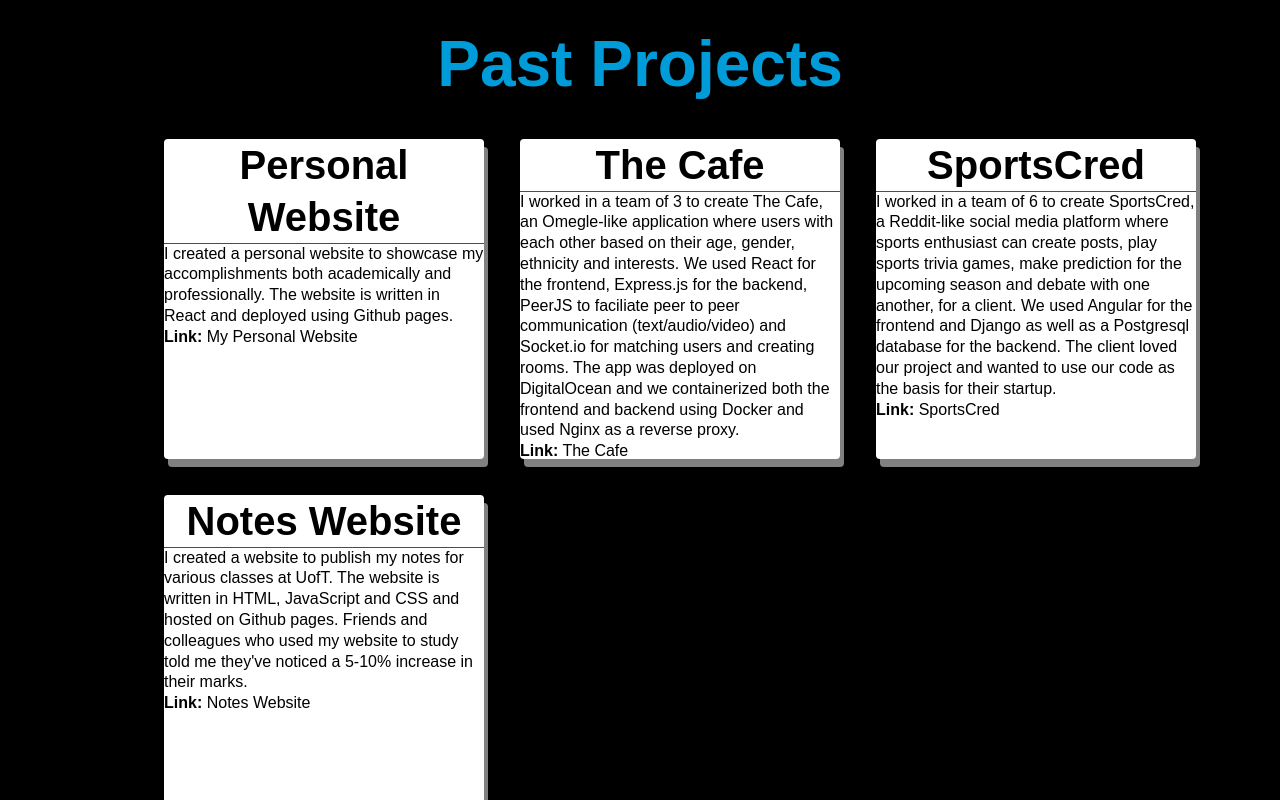
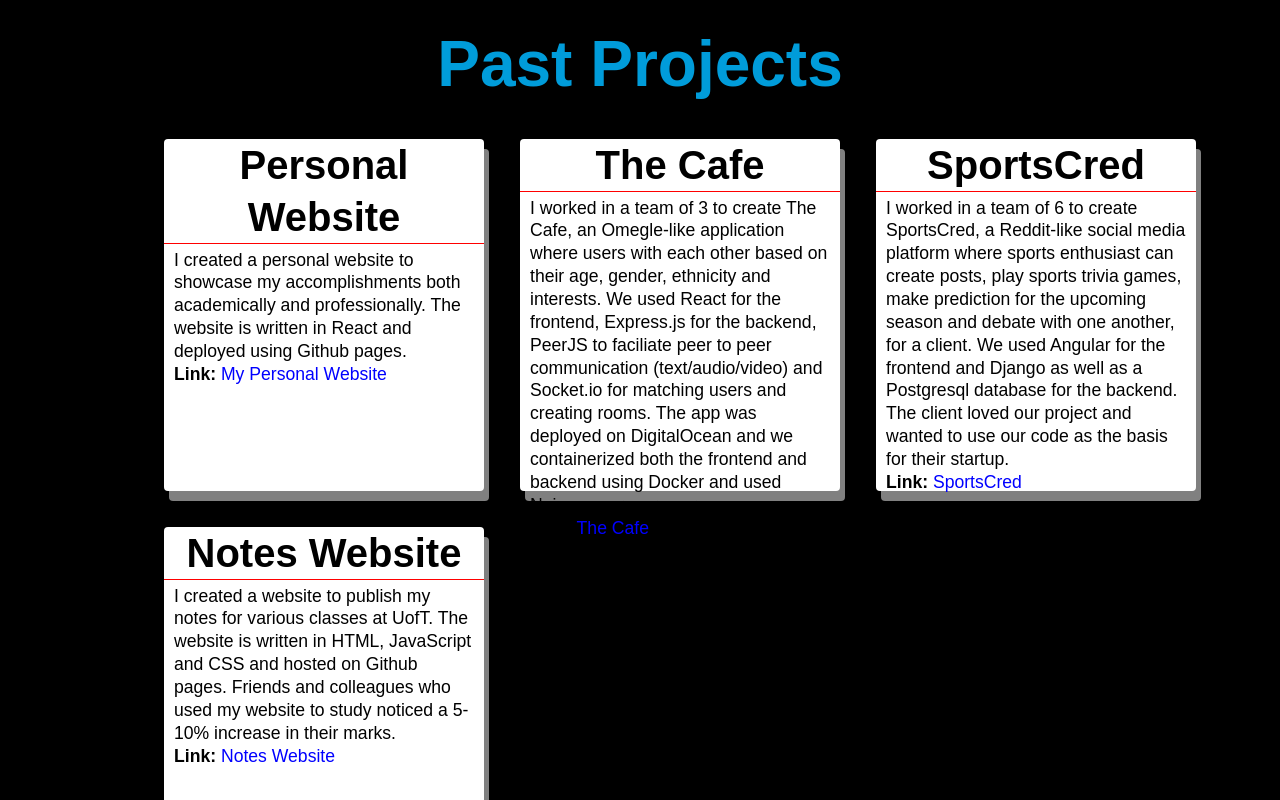
Before and after one commit to ricklan/website, a React (Create React App) app: page / in a window 1280 px wide. Shown: the part 1280-2080 px from the top of the page. Built offline with nearby package versions, Linux system fonts and the light colour scheme.

Commit message:
Finished project section

```diff
--- a/src/Components/Home/home.css
+++ b/src/Components/Home/home.css
@@ -1,5 +1,4 @@
 #title{
-    background-color: white;
     color: #009cda;
     font-weight: bold;
     display: flex;
--- a/src/Components/Past_Projects/projects.css
+++ b/src/Components/Past_Projects/projects.css
@@ -15,20 +15,19 @@
 .project{
     background-color: white;
     color: black;
-    width: 70%;
+    width: 80%;
     box-sizing: border-box;
-    box-shadow: 0 2px 5px rgb(0 0 0 / 30%);
-    margin-left: 25px;
+    margin-left: 5px;
     margin-bottom: 15px;
     border-radius: 4px;
-    height: 20rem;
+    height:22rem;
     line-height: 1.3;
     display: block;
-    box-shadow: 4px 8px grey;
+    box-shadow: 5px 10px grey;
 }
 
 .project:hover{
-    background-color: yellow;
+    box-shadow: none;
 }
 
 .project_title{
@@ -38,17 +37,22 @@
     border-bottom: 1px solid red;
 }
 
+.project_desc{
+    font-size: 0.9rem;
+    margin: 5px 10px 0 10px;
+}
+
 @media only screen and (min-width: 540px){
     #cards{
-        flex-direction: row;
-        justify-content: flex-start;
+        flex-direction: column;
+        justify-content: center;
     }
     .project{
-        width: 40%;
+        width: 70%;
     }
 
     .project_title{
-        font-size: 1.5rem;
+        font-size: 2.5rem;
     }
 }
 
@@ -60,11 +64,16 @@
     .project{
         width: 40%;
         position: relative;
-        left: 2.5%;
+        left: 5%;
+        margin-left: 30px;
     }
 
     .project_title{
         font-size: 2rem;
+    }
+
+    .project_desc{
+        font-size: 1.0rem;
     }
 }
 
@@ -81,6 +90,10 @@
 
     .project_title{
         font-size: 2.5rem;
+    }
+
+    .project_desc{
+        font-size: 1.1rem;
     }
 }
 
--- a/src/Components/Past_Projects/projects.jsx
+++ b/src/Components/Past_Projects/projects.jsx
@@ -13,7 +13,7 @@
             <div id="cards">
                 <div className="project">
                     <div className="project_title">Personal Website</div>
-                    <div className="proejct_desc">
+                    <div className="project_desc">
                         I created a personal website to showcase my accomplishments both academically and professionally.
                         The website is written in React and deployed using Github pages.
                         <br></br>
@@ -23,7 +23,7 @@
 
                 <div className="project">
                     <div className="project_title">The Cafe</div>
-                    <div className="proejct_desc">
+                    <div className="project_desc">
                         I worked in a team of 3 to create The Cafe, an Omegle-like application where users with each other based on their age, gender, ethnicity and interests. We used React for the frontend, Express.js for the backend, PeerJS to faciliate peer to peer communication (text/audio/video) and Socket.io for matching users and creating rooms.
                         The app was deployed on DigitalOcean and we containerized both the frontend and backend using Docker and used Nginx as a reverse proxy.
                         <br></br>
@@ -33,7 +33,7 @@
 
                 <div className="project">
                     <div className="project_title">SportsCred</div>
-                    <div className="proejct_desc">
+                    <div className="project_desc">
                         I worked in a team of 6 to create SportsCred, a Reddit-like social media platform where sports enthusiast can create posts, play sports trivia games, make prediction for the upcoming season and debate with one another, for a client. We used Angular for the frontend and Django as well as a Postgresql database for the backend. The client loved our project and wanted to use our code as the basis for their startup.<br></br>
                         <b>Link:</b> <a href="https://github.com/UTSCCSCC01/project-lilypad">SportsCred</a>
                     </div>
@@ -41,8 +41,8 @@
 
                 <div className="project">
                     <div className="project_title">Notes Website</div>
-                    <div className="proejct_desc">
-                        I created a website to publish my notes for various classes at UofT. The website is written in HTML, JavaScript and CSS and hosted on Github pages. Friends and colleagues who used my website to study told me they've noticed a 5-10% increase in their marks. <br></br>
+                    <div className="project_desc">
+                        I created a website to publish my notes for various classes at UofT. The website is written in HTML, JavaScript and CSS and hosted on Github pages. Friends and colleagues who used my website to study noticed a 5-10% increase in their marks. <br></br>
                         <b>Link:</b> <a href="https://rlqyl.github.io/">Notes Website</a>
                     </div>
                 </div>
--- a/src/Components/Work_History/work.jsx
+++ b/src/Components/Work_History/work.jsx
@@ -1,14 +1,7 @@
-import { makeStyles } from '@material-ui/core/styles';
-
-const useStyles = makeStyles((theme) => ({
-
-}));
 
 export default function Work() {
-    const classes = useStyles();
-
     return (
-        <div className={classes.header}>
+        <div>
         </div>
     )
 }
--- a/src/Global/global.css
+++ b/src/Global/global.css
@@ -6,15 +6,11 @@
 }
 a {
     text-decoration: none;
-    color: black;
+    color: blue;
 }
 
 a :visited {
     text-decoration: none;
-}
-
-a:hover{
-    color: blue;
 }
 
 
@@ -29,7 +25,6 @@
 
 /* Handle */
 ::-webkit-scrollbar-thumb {
-    background: #00008B;
-    border-radius: 16px;
-    box-shadow: inset 2px 2px 2px hsl(0deg 0% 100% / 25%), inset -2px -2px 2px rgb(0 0 0 / 25%);
+    background: white;
+    border-radius: 20px;
 }
```
Also changed, not shown: 15 other files (tests, documents, lock files or other folders).
